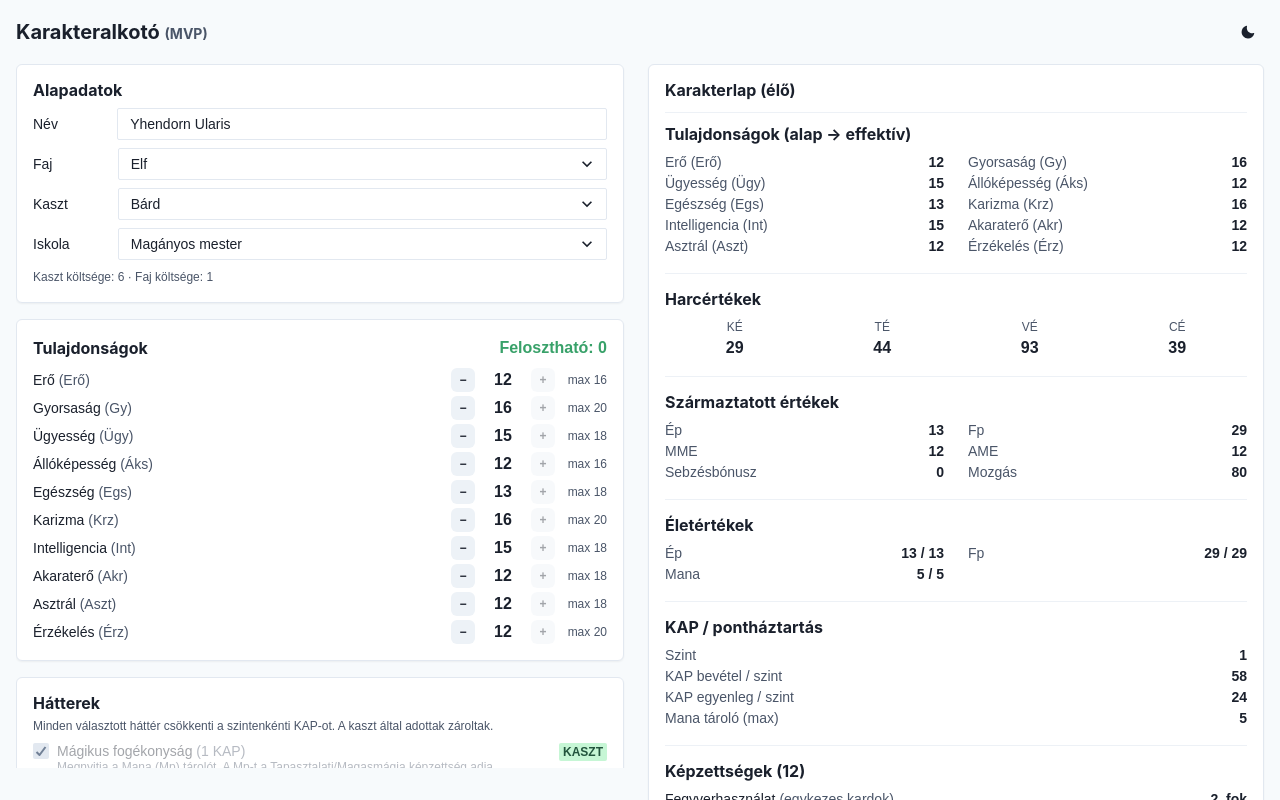
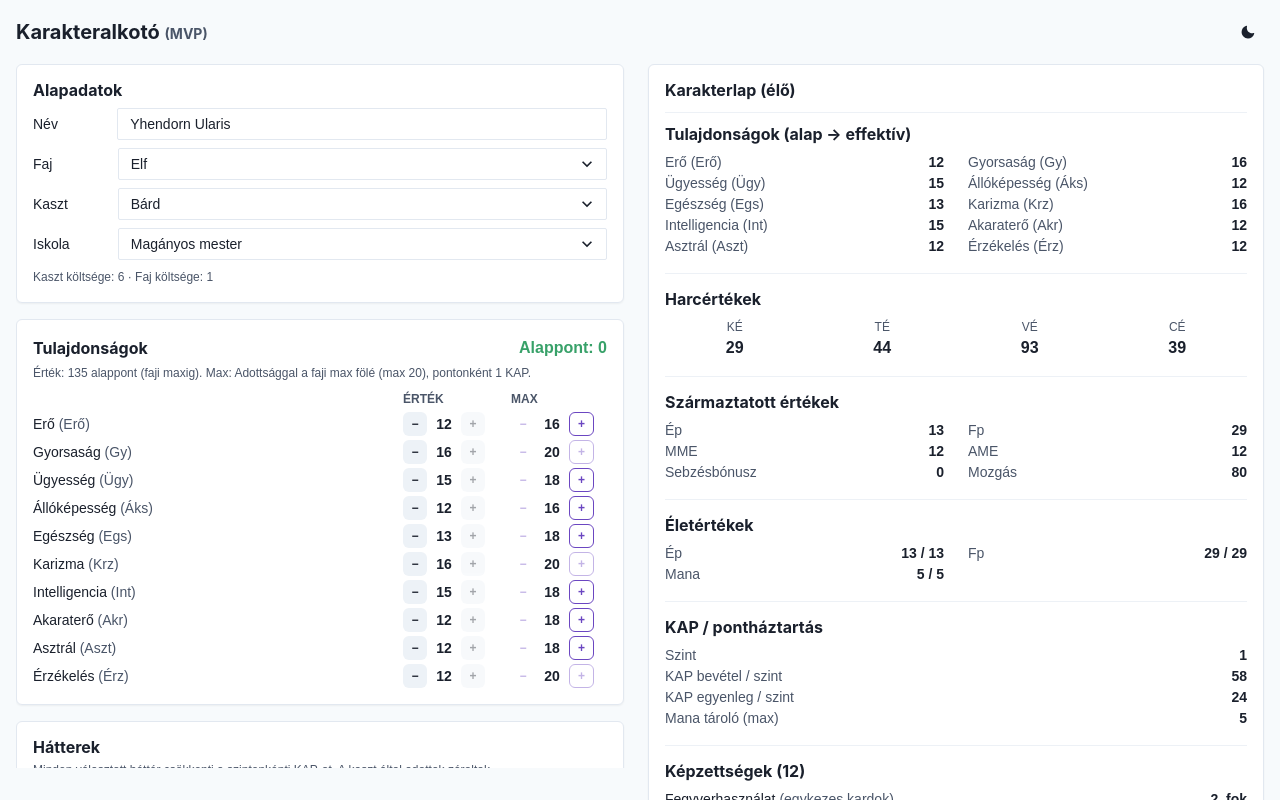
Before and after one commit to codex-magica/codex-magica.github.io, a React (Create React App) app: page / in a window 1280 px wide. Built offline with nearby package versions, Linux system fonts and the light colour scheme; a web font is replaced by a local one.

Commit message:
character builder: fixed attribute editor

```diff
--- a/src/character_builder/engine/constants.ts
+++ b/src/character_builder/engine/constants.ts
@@ -1,6 +1,7 @@
 import { Resource } from "../model/effects";
 
 export const POINT_BUY_TOTAL = 135;
+export const ATTR_MAX = 20; // a Tulajdonság abszolút maximuma (Adottsággal is)
 export const BASE_KAP_PER_LEVEL = 50;
 export const VE_BASE = 60; // VÉ = Ügy + Gy + 60 + HM
 
--- a/src/character_builder/engine/derive.ts
+++ b/src/character_builder/engine/derive.ts
@@ -4,12 +4,13 @@
 
 import { RulesDB } from "../model/rulesDb";
 import { CharacterRecord, VitalKey } from "../model/character";
-import { STAT_KEYS, Stats, sumStats } from "../model/attributes";
+import { STAT_KEYS, Stats } from "../model/attributes";
 import { CombatChannel, Effect, Pool } from "../model/effects";
 import { skillKey } from "../model/common";
 import { resolveChoiceGrants } from "../model/choices";
 import {
   ATTR_KAP_COST,
+  ATTR_MAX,
   BASE_KAP_PER_LEVEL,
   FOK_CHECK_MOD,
   KAP_RATE,
@@ -35,21 +36,23 @@ export function derive(db: RulesDB, rec: CharacterRecord): DerivedCharacter {
   };
 
   // ── 1. Base attributes ─────────────────────────────────────────────────────
+  // pointBuy may exceed the racial cap: the part up to the cap spends the 135 base budget; the part
+  // above the cap (≤ 20) is Adottság — each such point costs 1 KAP (a Háttér, reducing per-level KAP).
   const race = db.races[rec.race];
   const base: Stats = { ...rec.pointBuy };
-  const sum = sumStats(base);
-  if (sum !== POINT_BUY_TOTAL) {
-    diag("warn", `A pontvásárlás összege ${sum}, a szükséges ${POINT_BUY_TOTAL}.`);
-  }
+  let baseBudget = 0;
+  let adottsagPoints = 0;
   if (!race) {
     diag("error", `Ismeretlen faj: ${rec.race}`);
   } else {
     STAT_KEYS.forEach((k) => {
       const cap = race.statLimits[k];
-      if (base[k] > cap) {
-        diag("warn", `${k} (${base[k]}) meghaladja a faji maximumot (${cap}).`);
-        base[k] = cap;
-      }
+      const pbBase = Math.min(rec.pointBuy[k], cap); // 135-budget part (≤ racial cap)
+      // Above-cap part: explicit Adottság + any pointBuy beyond the cap (legacy), to ATTR_MAX.
+      const adott = Math.min(ATTR_MAX - cap, (rec.adottsag?.[k] || 0) + Math.max(0, rec.pointBuy[k] - cap));
+      base[k] = pbBase + adott;
+      baseBudget += pbBase;
+      adottsagPoints += adott;
     });
     const ageCat = race.ageCategories.find((a) => a.name === rec.identity.ageCategory);
     if (ageCat) {
@@ -58,6 +61,9 @@ export function derive(db: RulesDB, rec: CharacterRecord): DerivedCharacter {
         if (m) base[k] += m;
       });
     }
+  }
+  if (baseBudget !== POINT_BUY_TOTAL) {
+    diag("warn", `Az alappontok összege ${baseBudget}, a szükséges ${POINT_BUY_TOTAL} (faji max alatti rész).`);
   }
 
   // ── 2/3. Collect background activations + flatten grants by level ───────────
@@ -124,6 +130,8 @@ export function derive(db: RulesDB, rec: CharacterRecord): DerivedCharacter {
     const grants = def.grantsFor ? def.grantsFor({ level: magnitude, option: bg.option }) : def.grants;
     pushActivation(bg.background, bg.acquiredAtLevel, cost, grants, `Háttér: ${bg.background}`);
   });
+  // Adottság: every attribute point above the racial cap is a 1-KAP Háttér point (level-1 cost).
+  if (adottsagPoints > 0) bgCostAtLevel[1] = (bgCostAtLevel[1] || 0) + adottsagPoints;
 
   // ── Accumulators for the per-level fold ────────────────────────────────────
   const effective: Stats = { ...base };
--- a/src/character_builder/model/character.ts
+++ b/src/character_builder/model/character.ts
@@ -93,7 +93,8 @@ export interface CharacterRecord {
   selections: Record<string, string>; // choiceId → option name (class specialization tree)
   backgrounds: ChosenBackground[];
 
-  pointBuy: Stats;
+  pointBuy: Stats; // the 135 base allocation, each ≤ racial cap
+  adottsag?: Partial<Record<keyof Stats, number>>; // points above the racial cap (1 KAP each)
 
   levels: LevelRecord[];
   kmAdjustments: Adjustment[];
--- a/src/character_builder/state/useCharacterBuilder.ts
+++ b/src/character_builder/state/useCharacterBuilder.ts
@@ -14,6 +14,7 @@ export interface CharacterBuilderApi {
   setRecord: (r: CharacterRecord) => void;
   update: (patch: Partial<CharacterRecord>) => void;
   patchPointBuy: (stat: keyof CharacterRecord["pointBuy"], value: number) => void;
+  setAdottsag: (stat: Stat, value: number) => void;
   setSelection: (choiceId: string, option: string) => void;
   toggleBackground: (name: string) => void;
   setBackgroundLevel: (name: string, level: number) => void;
@@ -35,6 +36,9 @@ export function useCharacterBuilder(initial: CharacterRecord = defaultRecord): C
 
   const patchPointBuy = (stat: keyof CharacterRecord["pointBuy"], value: number) =>
     setRecord({ ...record, pointBuy: { ...record.pointBuy, [stat]: value } });
+
+  const setAdottsag = (stat: Stat, value: number) =>
+    setRecord({ ...record, adottsag: { ...record.adottsag, [stat]: Math.max(0, value) } });
 
   const setSelection = (choiceId: string, option: string) =>
     setRecord({ ...record, selections: { ...record.selections, [choiceId]: option } });
@@ -130,6 +134,7 @@ export function useCharacterBuilder(initial: CharacterRecord = defaultRecord): C
     setRecord,
     update,
     patchPointBuy,
+    setAdottsag,
     setSelection,
     toggleBackground,
     setBackgroundLevel,
--- a/src/character_builder/ui/AttributeEditor.tsx
+++ b/src/character_builder/ui/AttributeEditor.tsx
@@ -1,59 +1,87 @@
 import React from "react";
-import { Box, Button, Heading, HStack, Text, VStack } from "@chakra-ui/react";
-import { STAT_KEYS, STAT_SHORT, Stat, sumStats } from "../model/attributes";
+import { Box, Button, Heading, HStack, Spacer, Text, VStack } from "@chakra-ui/react";
+import { STAT_KEYS, STAT_SHORT, Stat } from "../model/attributes";
 import { RACES } from "../model/races";
-import { POINT_BUY_TOTAL } from "../engine/constants";
+import { ATTR_MAX, POINT_BUY_TOTAL } from "../engine/constants";
 import { CharacterRecord } from "../model/character";
+import { DerivedCharacter } from "../engine/types";
 
 interface Props {
   record: CharacterRecord;
-  onChange: (stat: Stat, value: number) => void;
+  derived: DerivedCharacter;
+  onChange: (stat: Stat, value: number) => void; // base point-buy (≤ racial cap)
+  onAdottsag: (stat: Stat, value: number) => void; // raises the max above the racial cap (1 KAP each)
 }
 
-// 135-point-buy editor. Hard-constrains the total: + is disabled at the racial cap or when no
-// points remain; − is disabled at the minimum.
-export const AttributeEditor: React.FC<Props> = ({ record, onChange }) => {
+// Two columns: the base value (135 point-buy, ≤ racial cap) and the maximum (racial cap, which the
+// Adottság buttons raise — 1 KAP per point). Effective value = base + Adottság.
+export const AttributeEditor: React.FC<Props> = ({ record, derived, onChange, onAdottsag }) => {
   const caps = RACES[record.race]?.statLimits;
-  const total = sumStats(record.pointBuy);
-  const remaining = POINT_BUY_TOTAL - total;
+  const capOf = (s: Stat) => (caps ? caps[s] : ATTR_MAX);
+  const baseOf = (s: Stat) => Math.min(record.pointBuy[s], capOf(s));
+  const adOf = (s: Stat) => record.adottsag?.[s] ?? 0;
+
+  const baseUsed = STAT_KEYS.reduce((sum, s) => sum + baseOf(s), 0);
+  const baseRemaining = POINT_BUY_TOTAL - baseUsed;
+  const adottsagTotal = STAT_KEYS.reduce((sum, s) => sum + adOf(s), 0);
+  const kap = derived.pools.kapBalanceByLevel[0] ?? 0;
   const MIN = 1;
 
   return (
     <Box>
-      <HStack justify="space-between" mb={2}>
+      <HStack justify="space-between" mb={1}>
         <Heading size="sm">Tulajdonságok</Heading>
-        <Text fontWeight="bold" color={remaining === 0 ? "green.500" : "orange.500"}>
-          Felosztható: {remaining}
+        <Text fontWeight="bold" color={baseRemaining === 0 ? "green.500" : "orange.500"}>
+          Alappont: {baseRemaining}
         </Text>
       </HStack>
+      <Text fontSize="xs" color="muted" mb={2}>
+        Érték: 135 alappont (faji maxig). Max: Adottsággal a faji max fölé (max {ATTR_MAX}), pontonként 1 KAP.
+        {adottsagTotal > 0 ? ` · Adottság: ${adottsagTotal} (${adottsagTotal} KAP)` : ""}
+      </Text>
+
+      {/* column headers */}
+      <HStack spacing={3} mb={1}>
+        <Spacer />
+        <Text w="96px" textAlign="left" fontSize="xs" fontWeight="bold" color="muted">ÉRTÉK</Text>
+        <Text w="96px" textAlign="left" fontSize="xs" fontWeight="bold" color="muted">MAX</Text>
+      </HStack>
+
       <VStack align="stretch" spacing={1}>
         {STAT_KEYS.map((stat) => {
-          const value = record.pointBuy[stat];
-          const cap = caps ? caps[stat] : 20;
-          const atCap = value >= cap;
+          const cap = capOf(stat);
+          const b = baseOf(stat);
+          const ad = adOf(stat);
+          const max = cap + ad;
+          const value = Math.min(ATTR_MAX, b + ad); // current value includes Adottság
           return (
-            <HStack key={stat} justify="space-between">
-              <Text w="120px" fontSize="sm">
+            <HStack key={stat} spacing={3}>
+              <Text fontSize="sm" noOfLines={1}>
                 {stat} <Text as="span" color="muted">({STAT_SHORT[stat]})</Text>
               </Text>
-              <HStack>
-                <Button size="xs" onClick={() => onChange(stat, value - 1)} isDisabled={value <= MIN}>
-                  −
-                </Button>
-                <Text w="40px" textAlign="center" fontWeight="bold">
-                  {value}
-                </Text>
+              <Spacer />
+
+              {/* ÉRTÉK — effective value (base point-buy + Adottság); buttons edit the base part */}
+              <HStack w="96px" justify="flex-start" spacing={1}>
+                <Button size="xs" onClick={() => onChange(stat, b - 1)} isDisabled={b <= MIN}>−</Button>
+                <Text w="26px" textAlign="center" fontWeight="bold" fontSize="sm">{value}</Text>
+                <Button size="xs" onClick={() => onChange(stat, b + 1)} isDisabled={b >= cap || baseRemaining <= 0}>+</Button>
+              </HStack>
+
+              {/* MAX — racial cap, raised by Adottság (1 KAP each; also raises the value) */}
+              <HStack w="96px" justify="flex-start" spacing={1}>
+                <Button size="xs" variant="ghost" colorScheme="purple" onClick={() => onAdottsag(stat, ad - 1)} isDisabled={ad <= 0}>−</Button>
+                <Text w="26px" textAlign="center" fontWeight="bold" fontSize="sm" color={ad > 0 ? "purple.400" : undefined}>{max}</Text>
                 <Button
                   size="xs"
-                  onClick={() => onChange(stat, value + 1)}
-                  isDisabled={atCap || remaining <= 0}
-                  title={atCap ? `Faji maximum: ${cap}` : undefined}
+                  variant="outline"
+                  colorScheme="purple"
+                  onClick={() => onAdottsag(stat, ad + 1)}
+                  isDisabled={max >= ATTR_MAX || kap < 1}
+                  title="Adottság: 1 KAP"
                 >
                   +
                 </Button>
-                <Text w="44px" fontSize="xs" color="muted" textAlign="right">
-                  max {cap}
-                </Text>
               </HStack>
             </HStack>
           );
--- a/src/character_builder/ui/CharacterBuilder.tsx
+++ b/src/character_builder/ui/CharacterBuilder.tsx
@@ -43,6 +43,7 @@ export const CharacterBuilder: React.FC = () => {
     derived,
     update,
     patchPointBuy,
+    setAdottsag,
     setSelection,
     toggleBackground,
     setBackgroundLevel,
@@ -147,7 +148,12 @@ export const CharacterBuilder: React.FC = () => {
           </Panel>
 
           <Panel>
-            <AttributeEditor record={record} onChange={(s: Stat, v: number) => patchPointBuy(s, v)} />
+            <AttributeEditor
+              record={record}
+              derived={derived}
+              onChange={(s: Stat, v: number) => patchPointBuy(s, v)}
+              onAdottsag={setAdottsag}
+            />
           </Panel>
 
           <Panel>
```
Also changed, not shown: src/character_builder/model/backgrounds.ts (+2 -10 lines).
